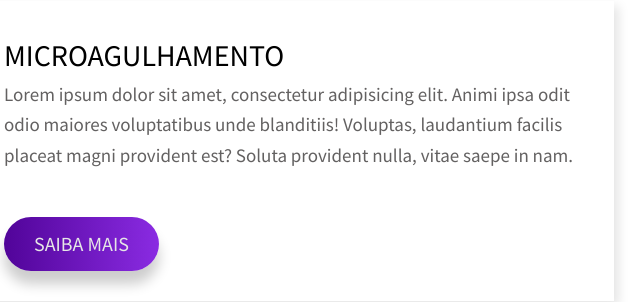
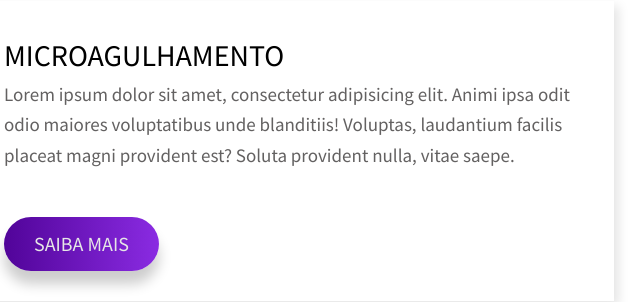
Before and after one commit to tilucast/Clinica-de-Estetica, a website: page tratamentos.html in a window 1280 px wide. Shown: the part 2979-3281 px from the top of the page, 586-1226 px from the left. Drawn offline with nearby package versions, Linux system fonts and the light colour scheme.

Commit message:
Alterei o readme e o tratamento.html

```diff
--- a/tratamentos.html
+++ b/tratamentos.html
@@ -175,7 +175,7 @@
                 <p class="services__text--pg">
                     Lorem ipsum dolor sit amet, consectetur adipisicing elit. Animi ipsa odit odio maiores voluptatibus unde blanditiis! Voluptas,
                     laudantium facilis placeat magni provident est?
-                    Soluta provident nulla, vitae saepe in nam.
+                    Soluta provident nulla, vitae saepe.
                 </p>
             </div>
             <a href="tratamentos.html" class="btn-link services__btn">Saiba Mais</a>
```
Also changed, not shown: README.md.
